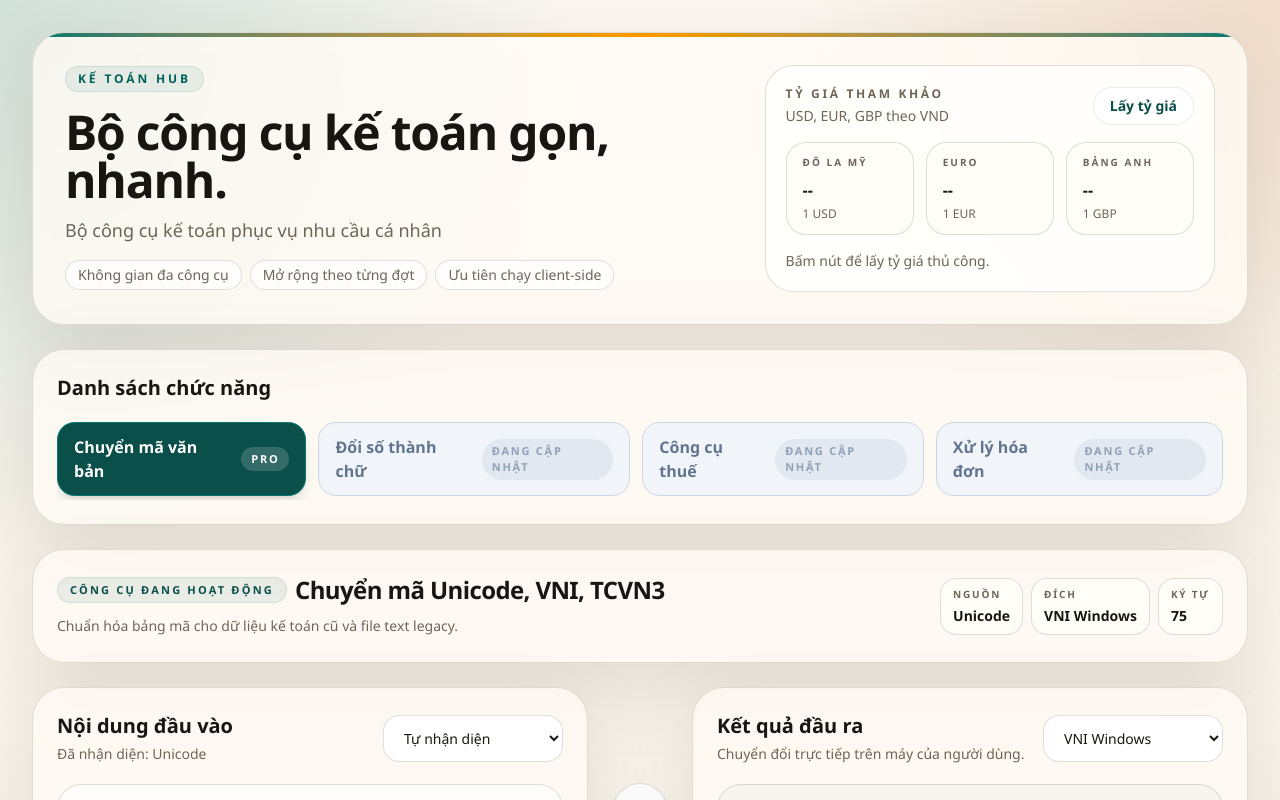
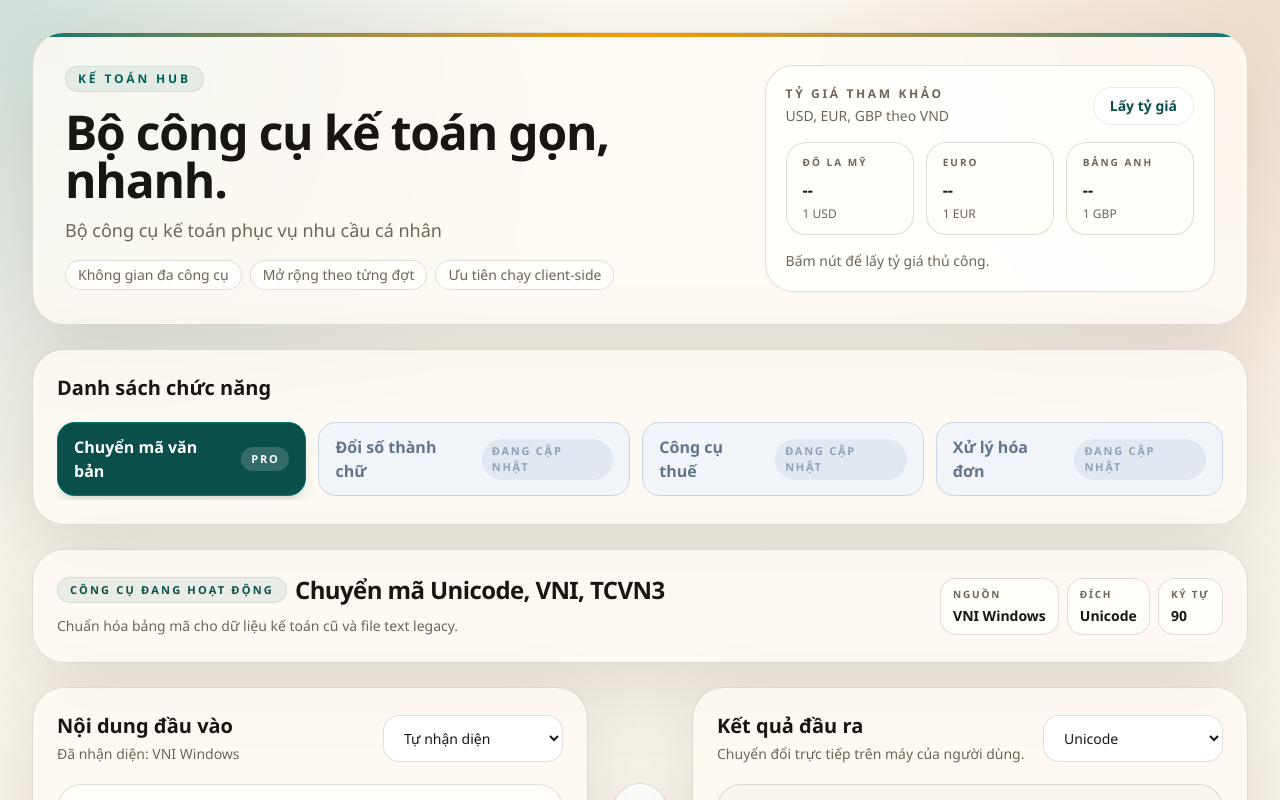
Before and after one commit to dungds/AccoutantHub, a Next.js app: page / in a window 1280 px wide. Shown: the top 800 px of the page. Built offline with nearby package versions, Linux system fonts and the light colour scheme.

Commit message:
default output"

```diff
--- a/app/components/encoding-tool.tsx
+++ b/app/components/encoding-tool.tsx
@@ -44,9 +44,9 @@ const targetOptions: Array<{ value: Encoding; label: string }> = [
 ];
 
 export function EncodingTool() {
-  const [input, setInput] = useState(SAMPLE_TEXT.unicode);
+  const [input, setInput] = useState(SAMPLE_TEXT.vni);
   const [sourceEncoding, setSourceEncoding] = useState<SourceEncoding>("auto");
-  const [targetEncoding, setTargetEncoding] = useState<Encoding>("vni");
+  const [targetEncoding, setTargetEncoding] = useState<Encoding>("unicode");
   const [copied, setCopied] = useState(false);
   const [activeFileName, setActiveFileName] = useState<string | null>(null);
   const [fileTransportEncoding, setFileTransportEncoding] = useState<FileTransportEncoding | null>(
```
